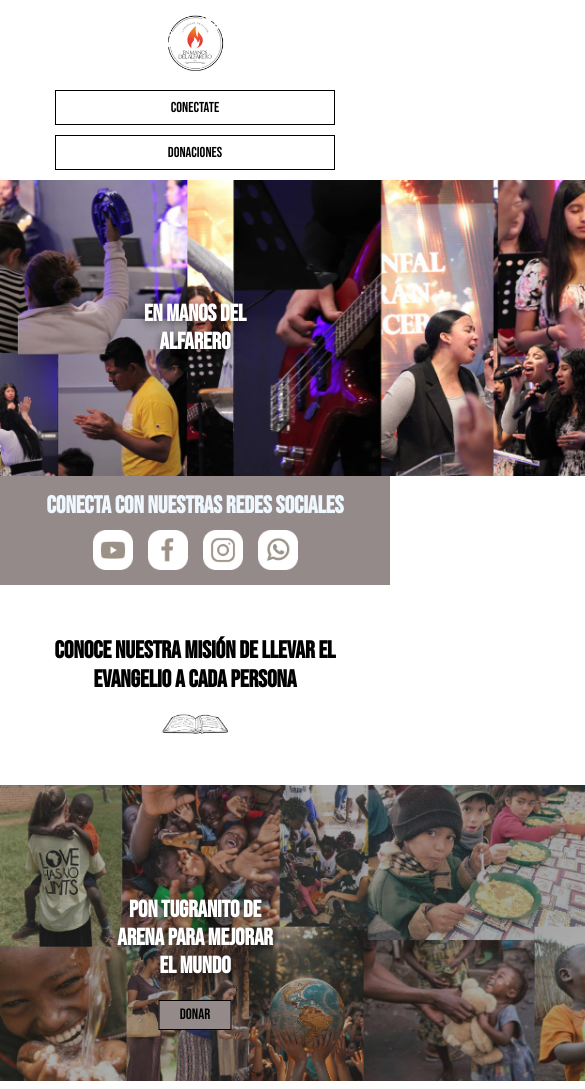
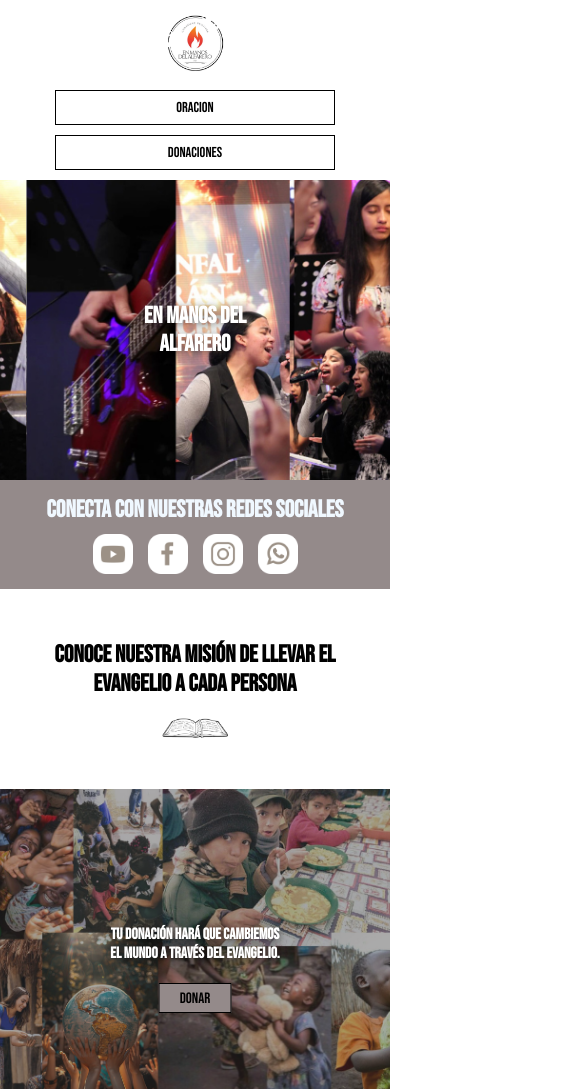
Before and after one commit to David-SilvaDEV/EnManosDelAlfareo, a website built with Vite: page index.html in a window 390 px wide. Shown: the top 1089 px of the page, 585 px wide, since content can reach past the window. Built offline with nearby package versions, Linux system fonts and the light colour scheme.

Commit message:
cambios en el responsive

```diff
--- a/index.html
+++ b/index.html
@@ -15,7 +15,7 @@
       <img src="./src/img/logo.jpg" alt="logo" class="logo">
     </div>
     <div class="botones-header">
-      <button>Conectate</button>
+      <button>oracion</button>
       <button>Donaciones</button>
     </div>
   </header>
@@ -45,7 +45,7 @@
       <img src="./src/img/banner2.png" alt="-imagen-baner" class="img-banner">
 
       <div class="banner2-texto">
-        <h1>Pon tugranito de arena para mejorar el mundo</h1>
+        <h1>Tu donación hará que cambiemos el mundo a través del evangelio. </h1>
         <button>Donar</button>
       </div>
     </section>
--- a/src/css/stryles.css
+++ b/src/css/stryles.css
@@ -170,6 +170,7 @@
   .botones-header {
     width: 100%;
     justify-content: center;
+
   }
 
   .botones-header button {
@@ -177,10 +178,16 @@
     font-size: 0.9rem;
   }
 
-  .banner-texto,
-  .banner2-texto {
+  .banner-texto
+  {
     font-size: 4vw;
   }
+
+  .banner2-texto h1
+  {
+    font-size: 4vw;
+  }
+
 }
 
 /* Celulares grandes (hasta 768px) */
@@ -266,11 +273,12 @@
     gap: 20px;
   }
 
-  .img-banner {
-    width: 800px;
-    height: auto;
-    display: block;
-  }
+.img-banner {
+  width: 100%; /* Se ajusta al 100% del contenedor */
+  height: 300px; /* Establece una altura fija para que la imagen tenga un tamaño adecuado */
+  object-fit: cover; /* Recorta la imagen para cubrir todo el espacio */
+  display: block;
+}
 
 
 
```
